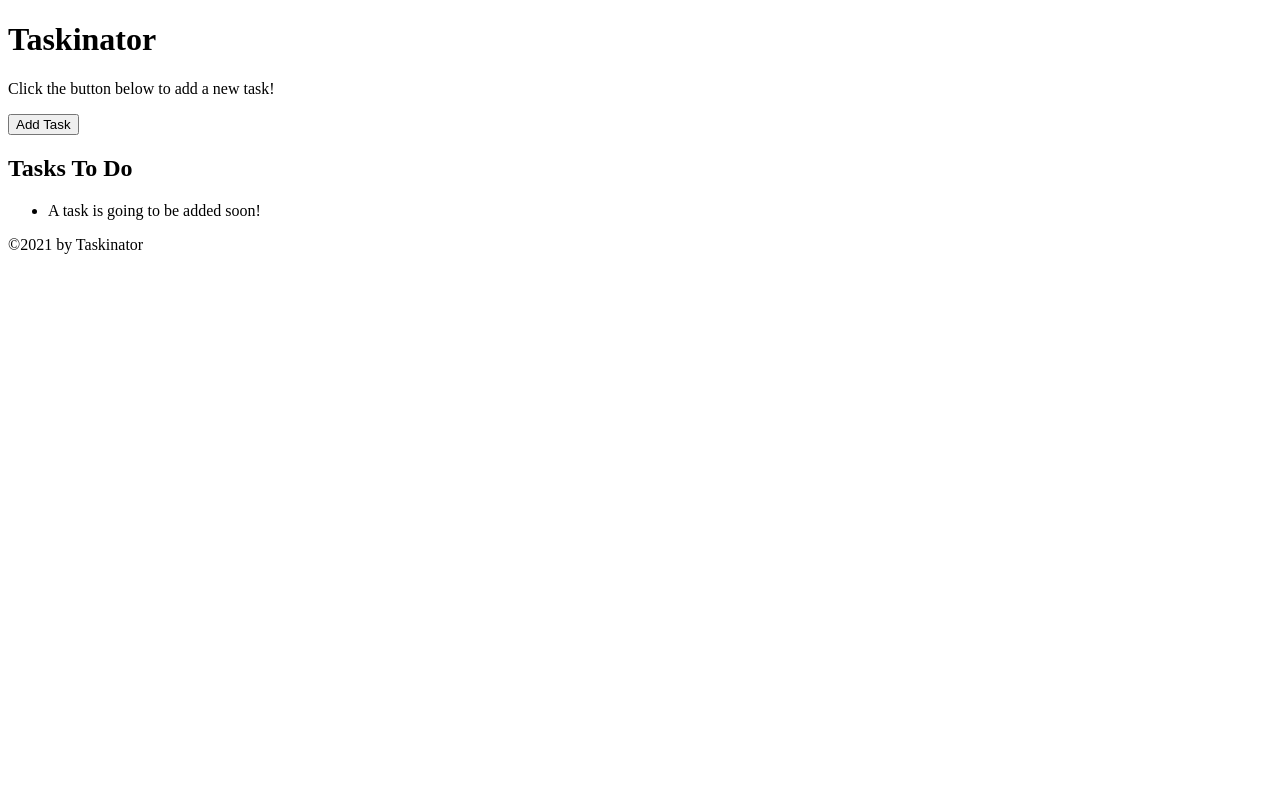
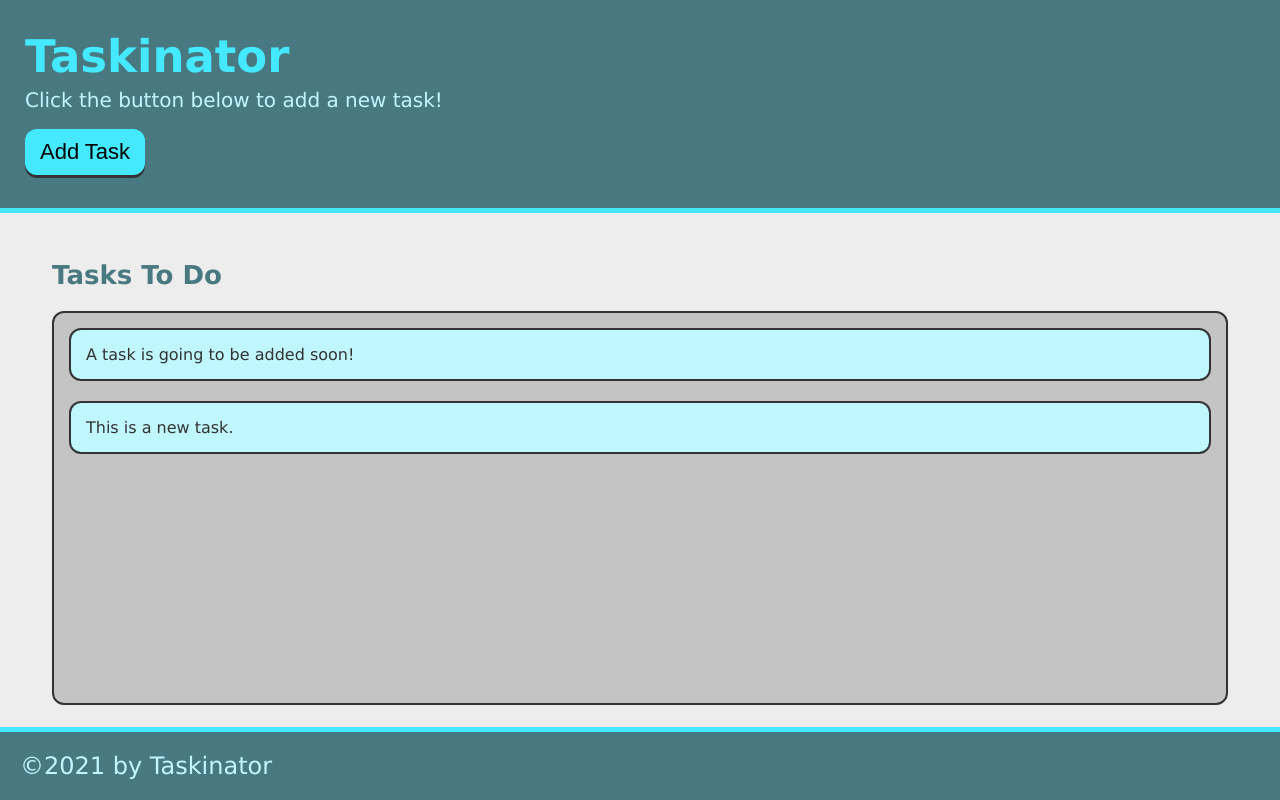
Before and after one commit to salask24/taskinator, a plain HTML site: page index.html in a window 1280 px wide. Both pictures are taken after a click on the button "Add Task". Drawn offline with Linux system fonts and the light colour scheme.

Commit message:
add ability to add task/ button with classes in .js

```diff
--- a/assets/js/script.js
+++ b/assets/js/script.js
@@ -0,0 +1,12 @@
+var buttonEl = document.querySelector("#save-task");
+var tasksToDoEl = document.querySelector("#tasks-to-do");
+
+
+var createTaskHandler = function() {
+    var listItemEl = document.createElement("li");
+    listItemEl.className = "task-item";
+    listItemEl.textContent = "This is a new task.";
+    tasksToDoEl.appendChild(listItemEl);
+};
+
+buttonEl.addEventListener("click", createTaskHandler);
--- a/index.html
+++ b/index.html
@@ -5,6 +5,7 @@
     <meta http-equiv="X-UA-Compatible" content="IE=edge">
     <meta name="viewport" content="width=device-width, initial-scale=1.0">
     <title>Taskinator</title>
+    <link rel="stylesheet" href="./assets/css/style.css">
 </head>
 <body>
     <!--Header-->
@@ -15,7 +16,7 @@
         <p>
             Click the button below to add a new task!
         </p>
-        <button class="btn">
+        <button class="btn" id="save-task">
             Add Task
         </button>
     </header>
@@ -25,7 +26,7 @@
     <main class="page-content">
         <section class="task-list-wrapper">
             <h2 class="list-title">Tasks To Do</h2>
-            <ul class="task-list">
+            <ul class="task-list" id="tasks-to-do">
                 <li class="task-item">
                     A task is going to be added soon!
                 </li>
@@ -41,8 +42,7 @@
     <!--END of Footer-->
 
 
-
-
+    <!--JAVASCRIPT-->
     <script src="./assets/js/script.js"></script>
 </body>
 </html>
```
